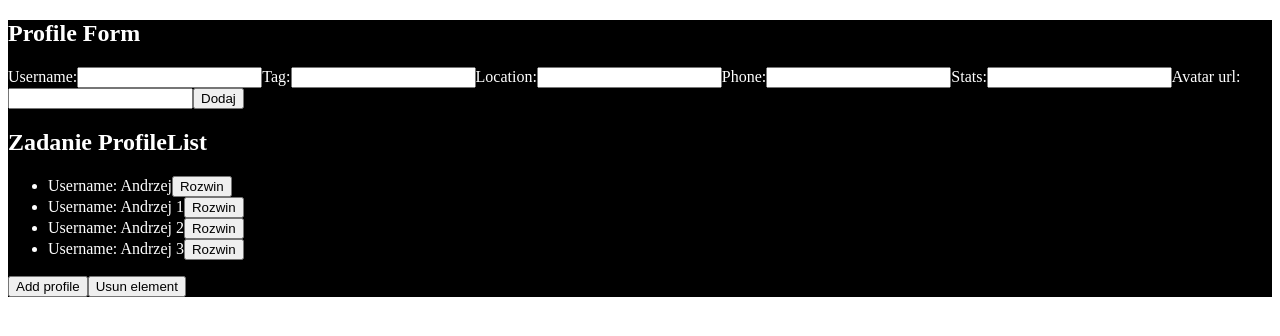
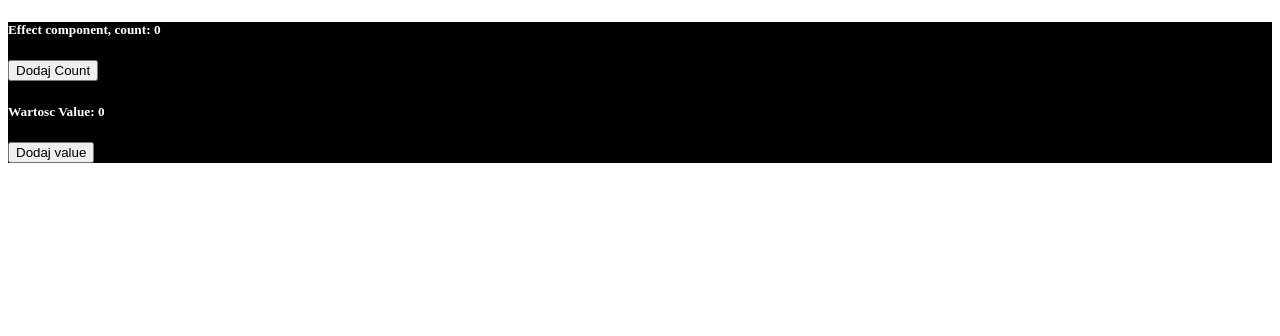
Before and after one commit to szu-szy/react-acc-app, a React (Create React App) app: page / in a window 1280 px wide. Shown: the top 336 px of the page. Built offline with nearby package versions, Linux system fonts and the light colour scheme.

Commit message:
useEffect

```diff
--- a/src/App.tsx
+++ b/src/App.tsx
@@ -9,6 +9,7 @@ import { Counter } from "./components/Counter/Counter";
 import { Profile } from "./components/Profile";
 import { ProfileList, ProfileType } from "./components/ProfileList";
 import { ProfileForm } from "./components/ProfileForm";
+import { EffectComponent } from "./components/EffectComponent";
 
 // eventy w js:
 // click, change, submit
@@ -92,11 +93,12 @@ const App = () => {
 
   return (
     <div className="App">
-      <ProfileForm addItem={addProfile} />
+      <EffectComponent />
+      {/* <ProfileForm addItem={addProfile} />
       <h2>Zadanie ProfileList</h2>
       <ProfileList list={profileList} addItem={addProfile} />
       <button onClick={() => addProfile(profile)}>Add profile</button>
-      <button onClick={() => removeItem("profile-list-1")}>Usun element</button>
+      <button onClick={() => removeItem("profile-list-1")}>Usun element</button> */}
     </div>
   );
 };
--- /dev/null
+++ b/src/components/EffectComponent/index.tsx
@@ -0,0 +1,44 @@
+import { useEffect, useState } from "react";
+
+export const EffectComponent = () => {
+  const [count, setCount] = useState(0);
+  const [value, setValue] = useState(0);
+  // zamontowanie - metoda componentWillMount
+  // posiada pusta tablice zaleznosci jako 2 parametr
+  // moze sluzyc do pobierania danych
+  useEffect(() => {
+    console.log("zamontowano komponent");
+    const intervalID = setInterval(() => {
+      console.log("interval");
+    }, 500);
+
+    //odmontowanie - componentWillUnmount
+    return () => {
+      console.log("komponent zostal odmontowany!");
+      clearInterval(intervalID);
+    };
+  }, []);
+
+  // aktualizacja - metoda componentDidUpdate
+  // nie posiada tablicy zaleznosci jako drugi parametr
+  // odczytuje kazdy render/kazda zmiane komponentu
+  useEffect(() => {
+    console.log("przeladowanie komponentu");
+  });
+
+  // aktualizacja z warunkiem - metoda componentDidUpdate
+  // posiada tablice zaleznosci z nazwa zmiennej
+  // aktualizuje sie tylko wtedy gdy okreslona zmienna zmieni wartosc
+  useEffect(() => {
+    console.log("wartosc count zostala zmienione");
+  }, [count]);
+
+  return (
+    <div>
+      <h5>Effect component, count: {count}</h5>
+      <button onClick={() => setCount((prev) => prev + 1)}>Dodaj Count</button>
+      <h5>Wartosc Value: {value}</h5>
+      <button onClick={() => setValue((prev) => prev + 1)}>Dodaj value</button>
+    </div>
+  );
+};
--- a/src/index.tsx
+++ b/src/index.tsx
@@ -7,7 +7,7 @@ const root = ReactDOM.createRoot(
   document.getElementById("root") as HTMLElement
 );
 root.render(
-  <React.StrictMode>
-    <App />
-  </React.StrictMode>
+  // <React.StrictMode>
+  <App />
+  // </React.StrictMode>
 );
```
